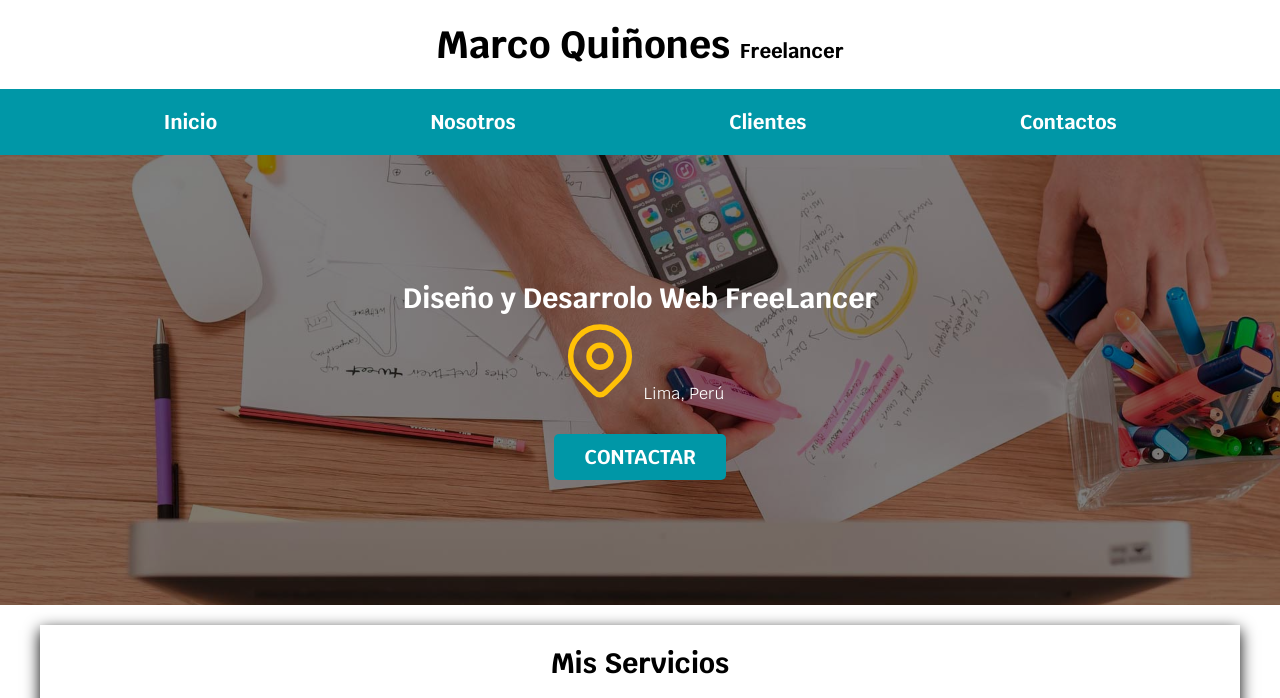
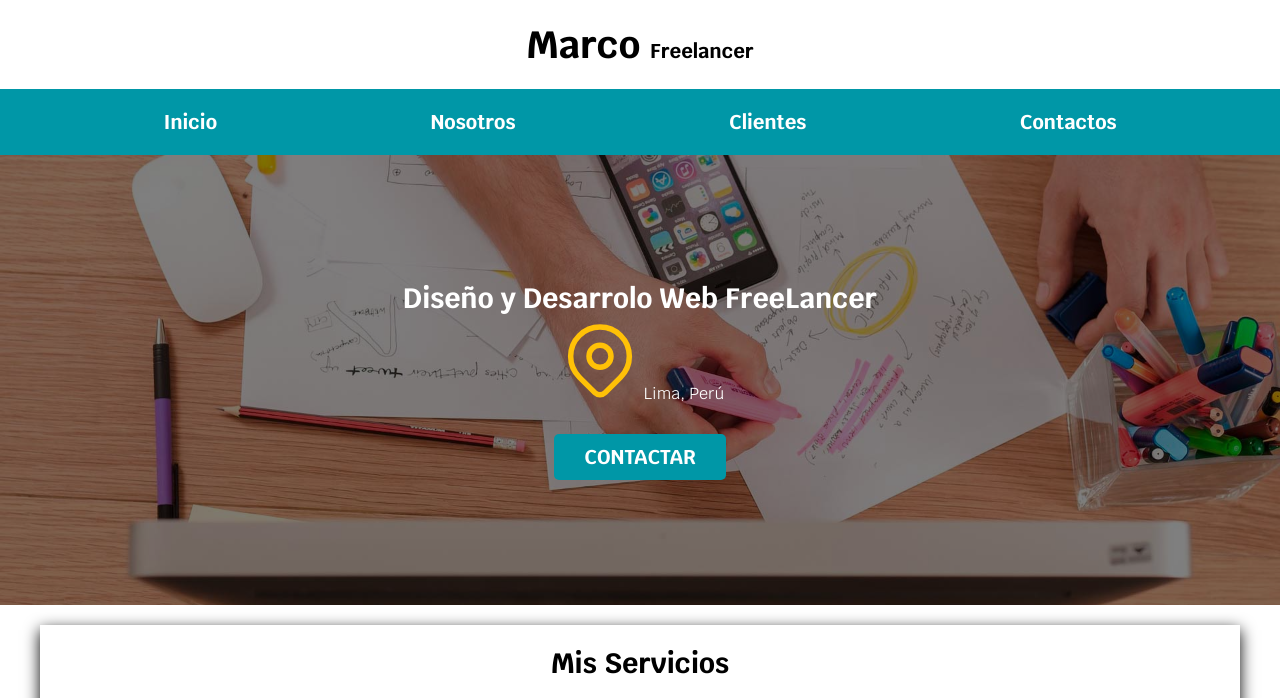
Before and after one commit to MarcoQui/freelancer, a plain HTML site: page index.html in a window 1280 px wide. Shown: the top 698 px of the page. Drawn offline with Linux system fonts and the light colour scheme.

Commit message:
first commit

```diff
--- a/index.html
+++ b/index.html
@@ -17,7 +17,7 @@
 
 <body>
     <header>
-        <h1 class="title">Marco Quiñones <span style="font-size: 20px;">Freelancer</span></h1>
+        <h1 class="title">Marco <span style="font-size: 20px;">Freelancer</span></h1>
         <nav class="nav">
             <a href="#">Inicio</a>
             <a href="#">Nosotros</a>
```
